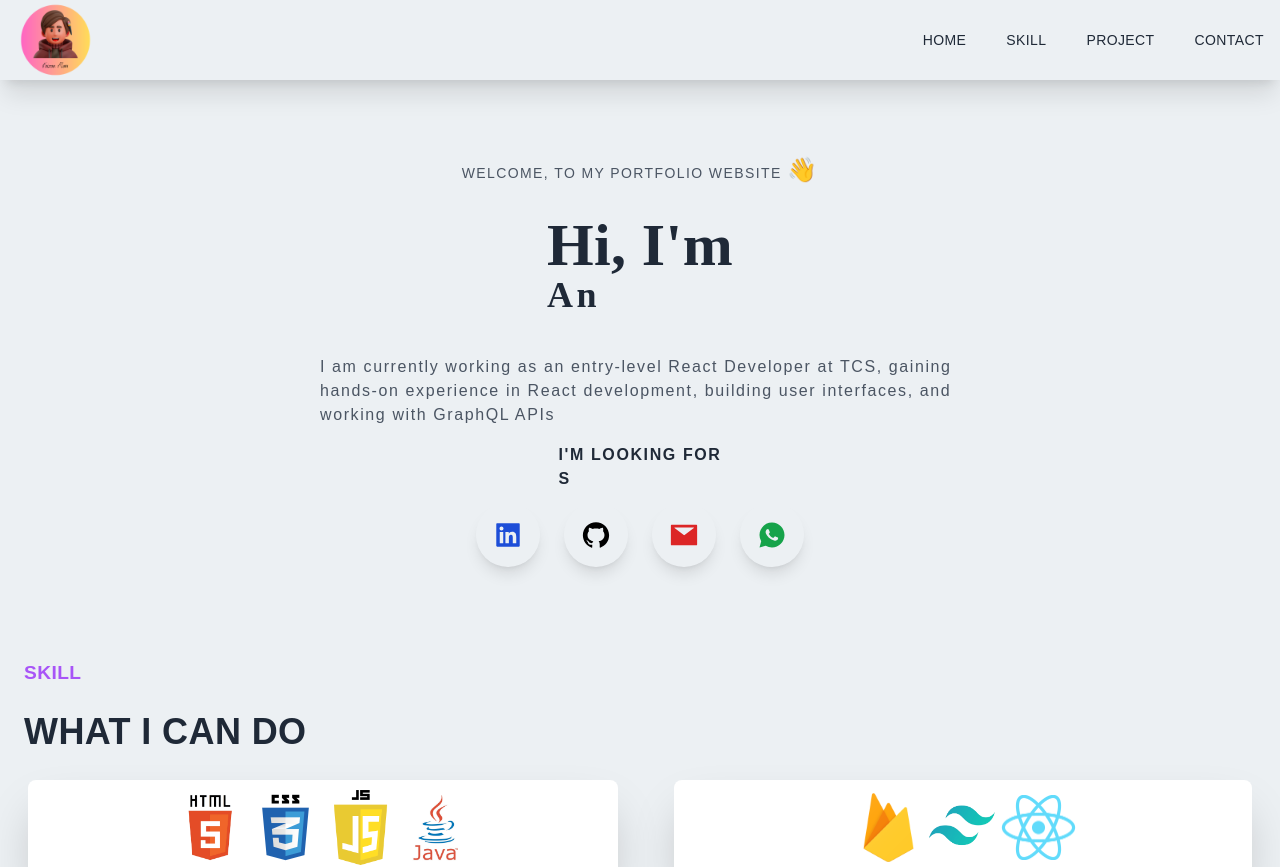
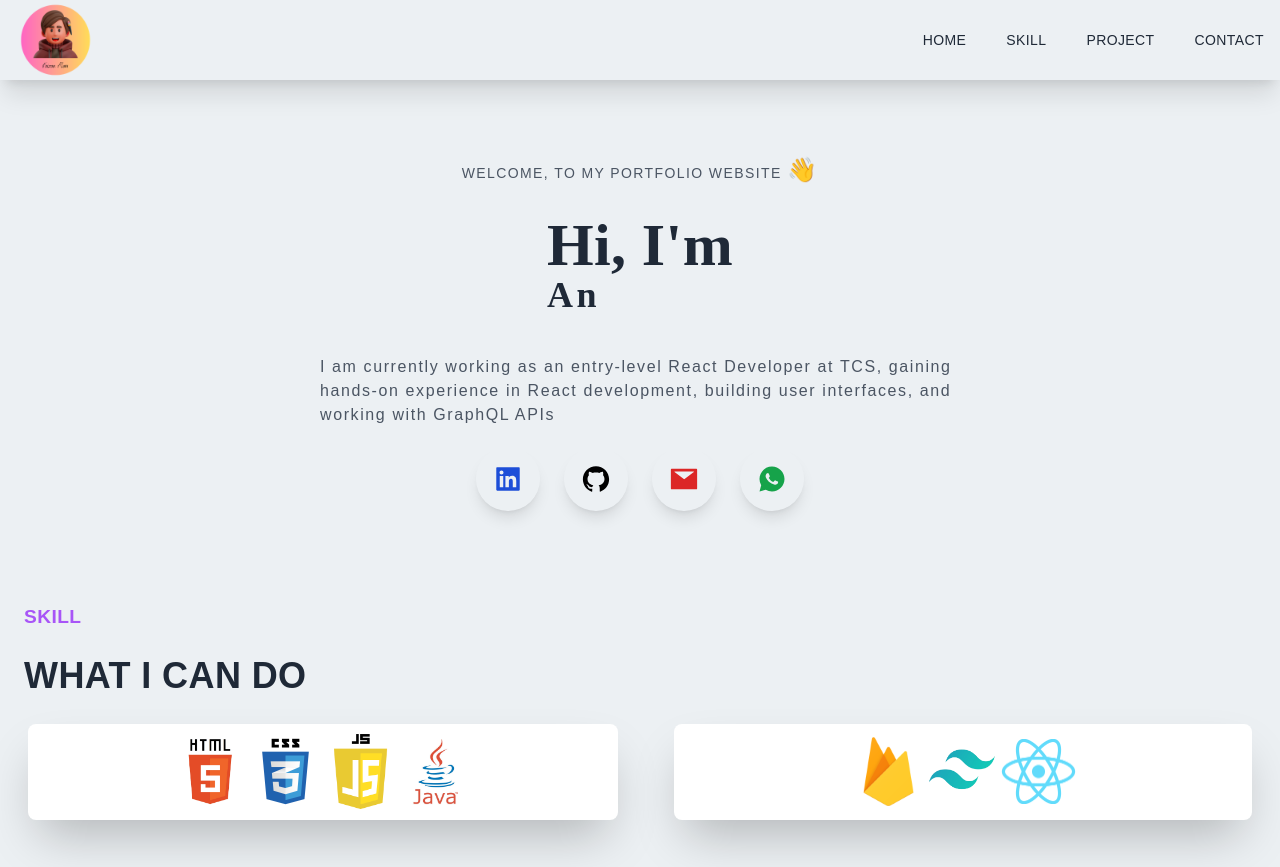
Before and after one commit to Faizan-Alam-1/my-portfolio-website, a Next.js app: page / in a window 1280 px wide. Shown: the top 867 px of the page. Built offline with nearby package versions, Linux system fonts and the light colour scheme.

Commit message:
Update Main.jsx

```diff
--- a/components/Main.jsx
+++ b/components/Main.jsx
@@ -24,18 +24,18 @@ function Main() {
       <p className='py-2 max-md:hidden text-gray-600 max-w-[50%] m-auto tracking-widest '>
        I am currently working as an entry-level React Developer at TCS, gaining hands-on experience in React development, building user interfaces, and working with GraphQL APIs
 </p>
-      <h3 className='mt-2 max-md:hidden uppercase tracking-widest'>I'm looking for
-      <span>
+{/*       <h3 className='mt-2 max-md:hidden uppercase tracking-widest'>I'm looking for
+      <span> */}
 
-      <Typewriter
+{/*       <Typewriter
                   options={{
                     strings: ["SDE internship"],
                     autoStart: true,
                     loop: true,
                   }}
                 />
-
-      </span></h3>
+ */}
+{/*       </span></h3> */}
 
 
        <div className='max-w-[100%] m-auto my-7 md:hidden'>
```
